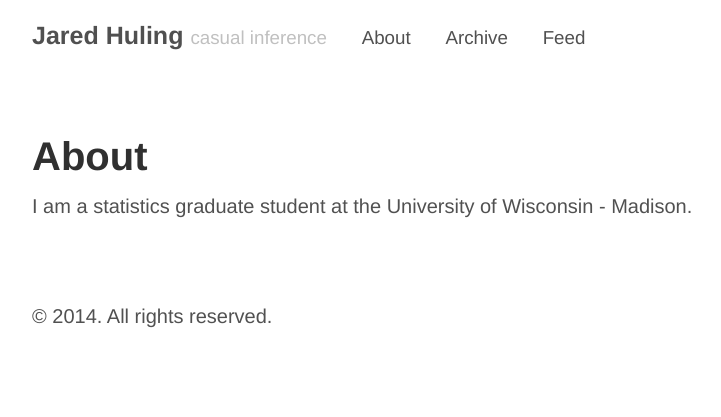
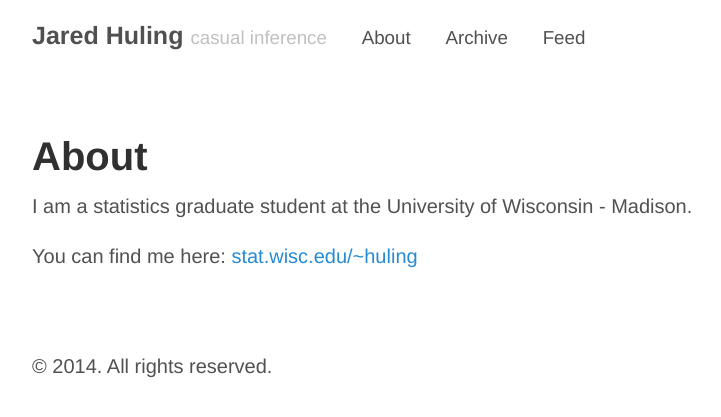
Before and after one commit to jaredhuling/jaredhuling.github.io, a Jekyll site: the page built from about.md, in a window 1280 px wide. Shown: the top 417 px of the page, without its empty margins (248-969 px from the left). Built offline with Jekyll 4.4.1, drawn with Linux system fonts in a browser that asks for light colours; Markdown is read by kramdown in place of the engine named in the settings.

Commit message:
added link to stat.wisc.edu site

```diff
--- a/about.md
+++ b/about.md
@@ -6,6 +6,8 @@ title: About
 
 
 I am a statistics graduate student at the University of Wisconsin - Madison.
+
+You can find me here: [stat.wisc.edu/~huling](http://www.stat.wisc.edu/~huling)
 
 
 
```
